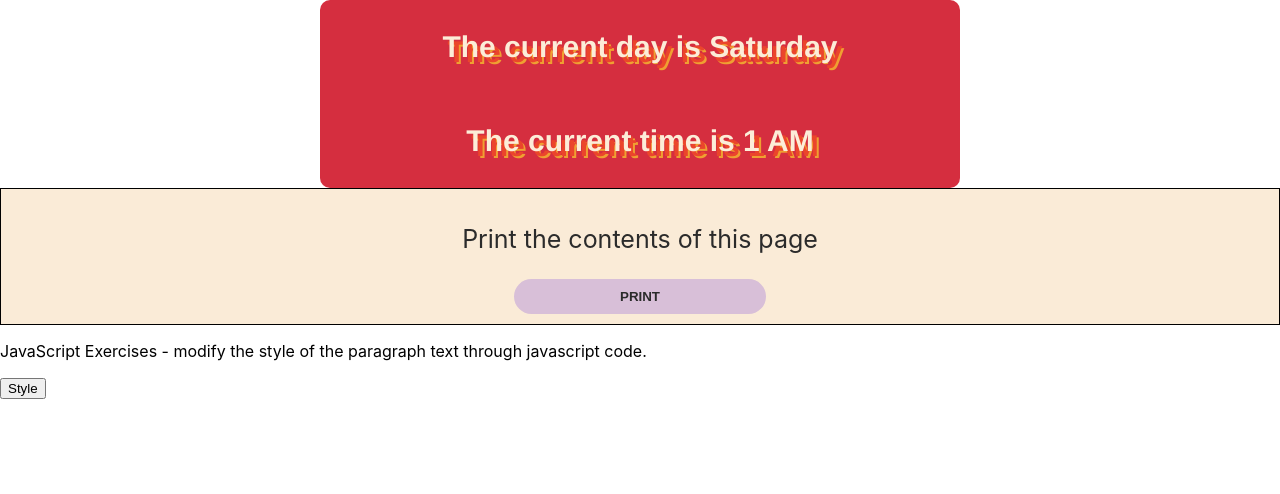
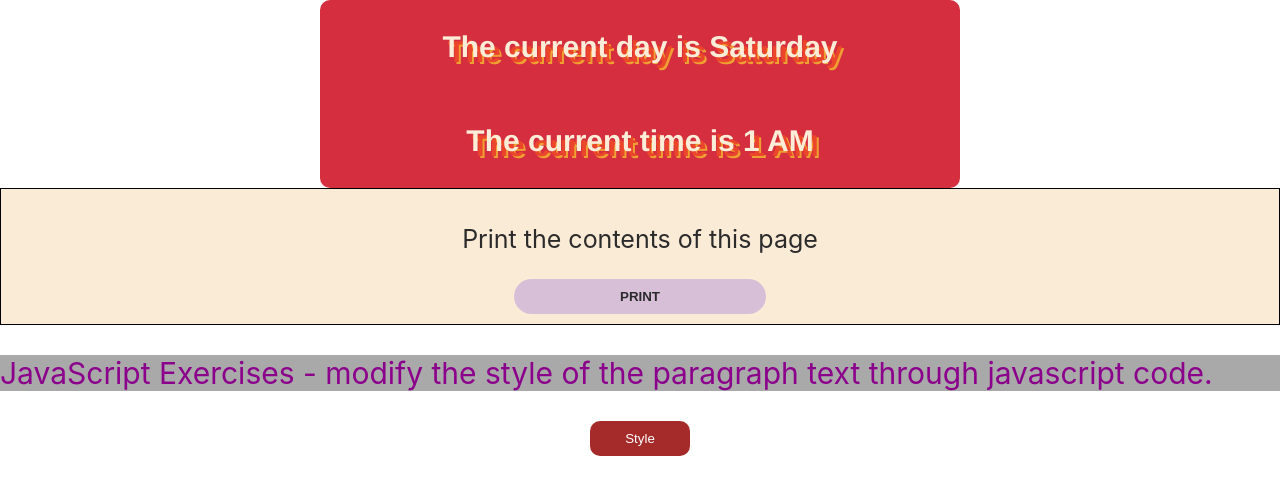
Before and after one commit to Cesar-Infante/JavaScript-PracticeV2, a React (Create React App) app in the folder client/: page / in a window 1280 px wide. Shown: the top 494 px of the page. Built offline with nearby package versions, Linux system fonts and the light colour scheme.

Commit message:
DOM change using useState

```diff
--- a/client/src/components/DOMchange.jsx
+++ b/client/src/components/DOMchange.jsx
@@ -1,14 +1,16 @@
-import React from 'react'
+import React, { useState } from "react";
+import "../styles/DOMchange.css";
 
 function DOMchange() {
+  const [isSimple, setIsSimple] = useState(true);
   return (
     <div>
-      <p id="text">
+      <p className={isSimple ? "newColor" : "leaveSimple"}>
         JavaScript Exercises - modify the style of the paragraph text through
         javascript code.
       </p>
       <div>
-        <button id="jsstyle" onclick="js_style()">
+        <button onClick={() => setIsSimple(!isSimple)} className="DOMBtn">
           Style
         </button>
       </div>
@@ -16,4 +18,4 @@ function DOMchange() {
   );
 }
 
-export default DOMchange
+export default DOMchange;
--- /dev/null
+++ b/client/src/styles/DOMchange.css
@@ -0,0 +1,29 @@
+.newColor {
+    font-size: 30px;
+    color: darkmagenta;
+    background-color: darkgrey;
+}
+
+.leaveSimple {
+    color: black;
+    background-color: white;
+}
+
+.DOMBtn {
+    display: flex;
+    justify-content: center;
+    margin: auto;
+    border-radius: 10px;
+    padding: 10px;
+    width: 100px;
+    outline: none;
+    border: none;
+    background-color: brown;
+    color: white;
+    transition: 300ms;
+}
+
+.DOMBtn:hover {
+    transform: translateY(-5px);
+    background-color: chocolate;
+}
```
